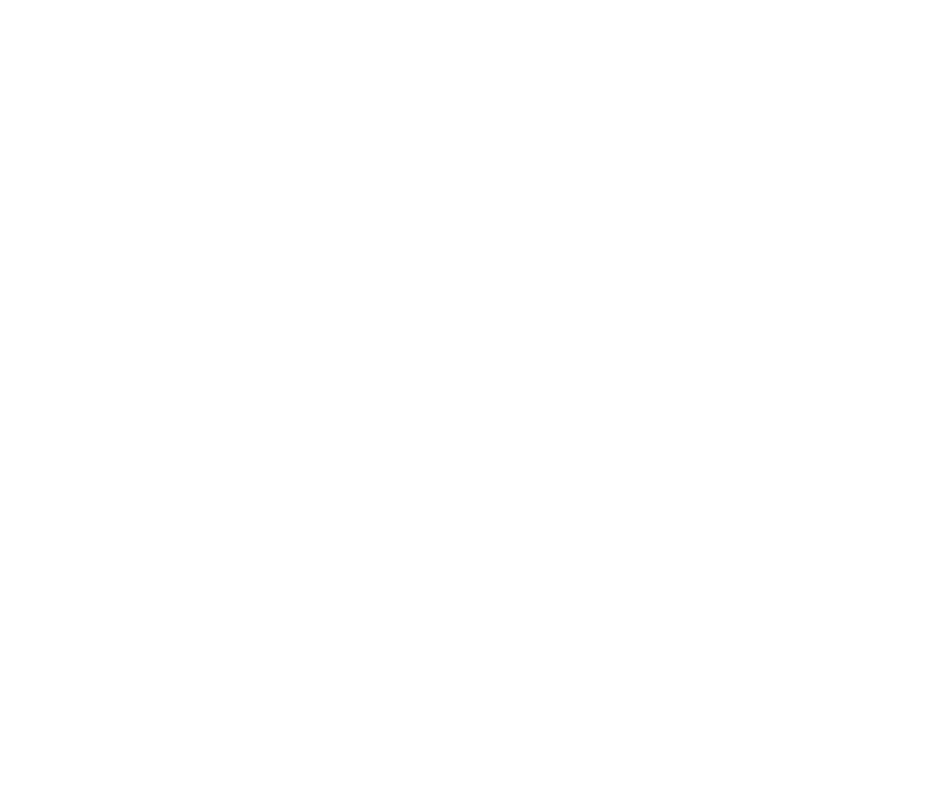
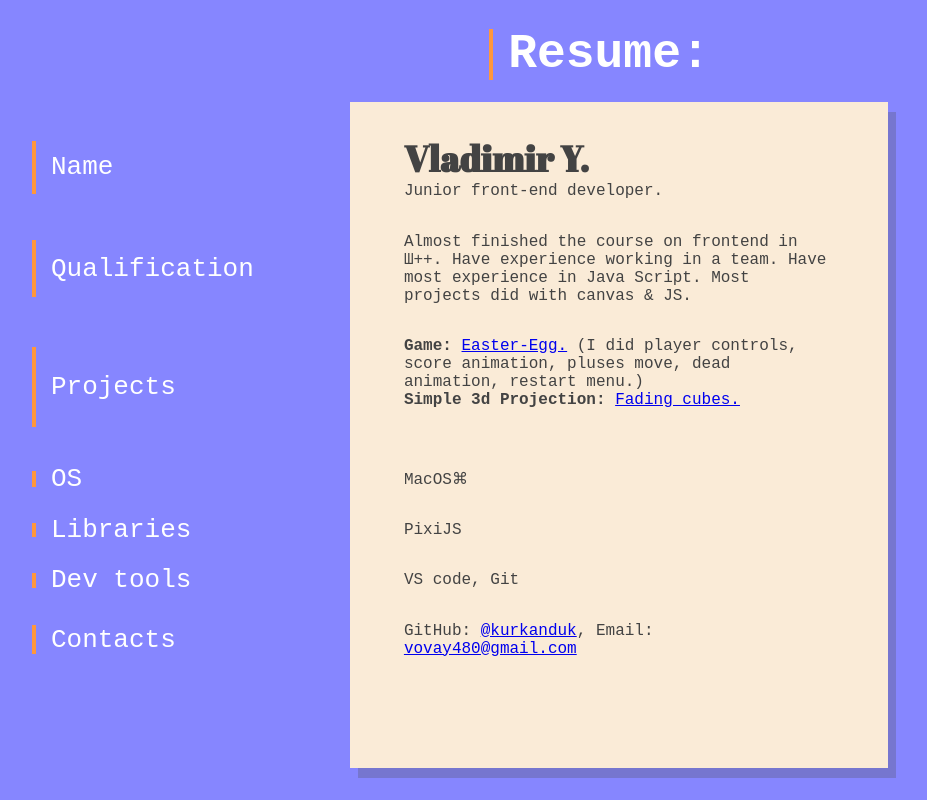
Before and after one commit to kurkanduk/kurkanduk.github.io, a plain HTML site: page index.html in a window 1280 px wide. Shown: the whole page, without its empty margins (13-940 px from the left). Drawn offline with Linux system fonts and the light colour scheme; a web font is replaced by a local one.

Commit message:
add design

```diff
--- a/index.html
+++ b/index.html
@@ -1,9 +1,90 @@
 <!DOCTYPE html>
 <html>
-    <head>
 
-    </head>
-    <body>
+<head>
+    <link rel="stylesheet" href="main.css">
 
-    </body>
+    <link rel="preconnect" href="https://fonts.googleapis.com">
+    <link rel="preconnect" href="https://fonts.gstatic.com" crossorigin>
+    <link href="https://fonts.googleapis.com/css2?family=Abril+Fatface&family=Rubik+Wet+Paint&display=swap"
+        rel="stylesheet">
+</head>
+
+<body>
+    <div class="main">
+        <div class="title">
+            <div class="title-box">
+                <div class="vert-line"></div>Resume:
+            </div>
+        </div>
+        <div class="text-port-shadow">
+            <div class="text-port">
+                <div class="name">
+                    <div class="contacts-name show">
+                        <div class="vert-line"></div>
+                        Name
+                    </div>
+                    <b>Vladimir Y.</b>
+                    <br>
+                    <div class="small-text">Junior front-end developer.</div>
+                </div>
+                <div class="interests-about">
+                    <div class="interests show">
+                        <div class="vert-line"></div>
+                        Qualification
+                    </div>
+                    <div class="small-text">
+                        Almost finished the course on frontend in Ш++. Have experience working in a team. Have most
+                        experience in Java Script. Most projects did with canvas & JS.</div>
+                </div>
+                <div class="projects">
+                    <div class="experience show">
+                        <div class="vert-line"></div>
+                        Projects
+                    </div>
+                    <div class="small-text">
+                        <b>Game:</b> <a href="https://crzdvl.github.io/shpp-game">Easter-Egg.</a> (I did player controls,
+                        score
+                        animation, pluses move, dead animation, restart menu.)
+                        <br>
+                        <b>Simple 3d Projection:</b> <a href="https://kurkanduk.github.io/cubicsDemo.github.io/">Fading
+                            cubes.</a>
+                    </div>
+
+                </div>
+                <div class="os">
+                    <div class="tools show">
+                        <div class="vert-line"></div>
+                        OS
+                    </div>
+                    <div class="small-text">MacOS⌘</div>
+                </div>
+                <div class="libraries">
+                    <div class="show">
+                        <div class="vert-line"></div>
+                        Libraries
+                    </div>
+                    <div class="small-text">PixiJS</div>
+                </div>
+                <div class="devtools">
+                    <div class="show">
+                        <div class="vert-line"></div>
+                        Dev tools
+                    </div>
+                    <div class="small-text">VS code, Git</div>
+                </div>
+                <div class="contact">
+                    <div class="contacts show">
+                        <div class="vert-line"></div>
+                        Contacts
+                    </div>
+                    <div class="small-text">
+                        GitHub: <a href="https://github.com/kurkanduk">@kurkanduk</a>,
+                        Email: <a href="mailto:vovay480@gmail.com">vovay480@gmail.com</a>
+                    </div>
+                </div>
+            </div>
+        </div>
+</body>
+
 </html>
--- /dev/null
+++ b/main.css
@@ -0,0 +1,139 @@
+.main {
+    width: 100vw;
+    height: 100vh;
+    display: flex;
+    justify-content: center;
+    align-items: center;
+    flex-direction: column;
+    background-color: rgb(134, 134, 255);
+}
+.title-box{
+    width: 80%;
+    display: flex;
+    justify-content: flex-start;
+    align-items: center;
+    height: 100%;
+}
+.title{
+    height: 8%;
+    font-family: monospace;
+    color: rgb(255, 255, 255);
+    font-weight: bold;
+    font-size: 48px;
+    display: flex;
+    align-items: center;
+    justify-content: center;
+    width: 30%;
+}
+.center-text{
+    display: flex;
+    flex-direction: column;
+    align-items: flex-start;
+    justify-content: center;
+}
+.vert-line{
+    width: 4px;
+    height: 80%;
+    background-color: rgb(255, 151, 60);
+    margin: 0 5%;
+}
+.text-port-shadow{
+    z-index: 2;
+    position: relative;
+    width: 40%;
+    height: 80%;
+    padding: 1%;
+    background-color:rgb(118, 118, 207);
+    margin-top: 2%;
+}
+.show{
+    position: absolute;
+    right: 120%;
+    height: 100%;
+    font-family: monospace;
+    font-size: 26px;
+    color: white;
+    display: flex;
+    justify-content: flex-start;
+    width: 70%;
+    align-items: center;
+}
+
+.text-port{
+    position: absolute;
+    width: 100%;
+    height: 100%;
+    left: -1.5%;
+    top: -1.5%;
+    background-color: antiquewhite;
+
+}
+.name{
+    position: relative;
+    font-family: 'Abril Fatface', monospace;
+    font-size: 36px;
+    width: 80%;
+    height: auto;
+    margin-left: 10%;
+    margin-top: 6%;
+    color: rgb(67, 67, 67);
+}
+.small-text{
+    width: 100%;
+    height: 100%;
+    font-size: 16px;
+    font-family: monospace;
+}
+.interests-about{
+    position: relative;
+    width: 80%;
+    height: auto;
+    margin-left: 10%;
+    margin-top: 6%;
+    color: rgb(67, 67, 67);
+}
+.projects{
+    position: relative;
+    width: 80%;
+    height: 15%;
+    margin-left: 10%;
+    margin-top: 6%;
+    color: rgb(67, 67, 67);
+}
+.os{
+    position: relative;
+    width: 80%;
+    height: auto;
+    margin-left: 10%;
+    margin-top: 6%;
+    color: rgb(67, 67, 67);
+}
+.libraries{
+    position: relative;
+    width: 80%;
+    height: auto;
+    margin-left: 10%;
+    margin-top: 6%;
+    color: rgb(67, 67, 67);
+}
+.devtools{
+    position: relative;
+    width: 80%;
+    height: auto;
+    margin-left: 10%;
+    margin-top: 6%;
+    color: rgb(67, 67, 67);
+}
+.contact{
+    position: relative;
+    width: 80%;
+    height: auto;
+    margin-left: 10%;
+    margin-top: 6%;
+    color: rgb(67, 67, 67);}
+body{
+    margin: 0;
+}
+a:hover{
+    text-decoration: none;
+}
```
